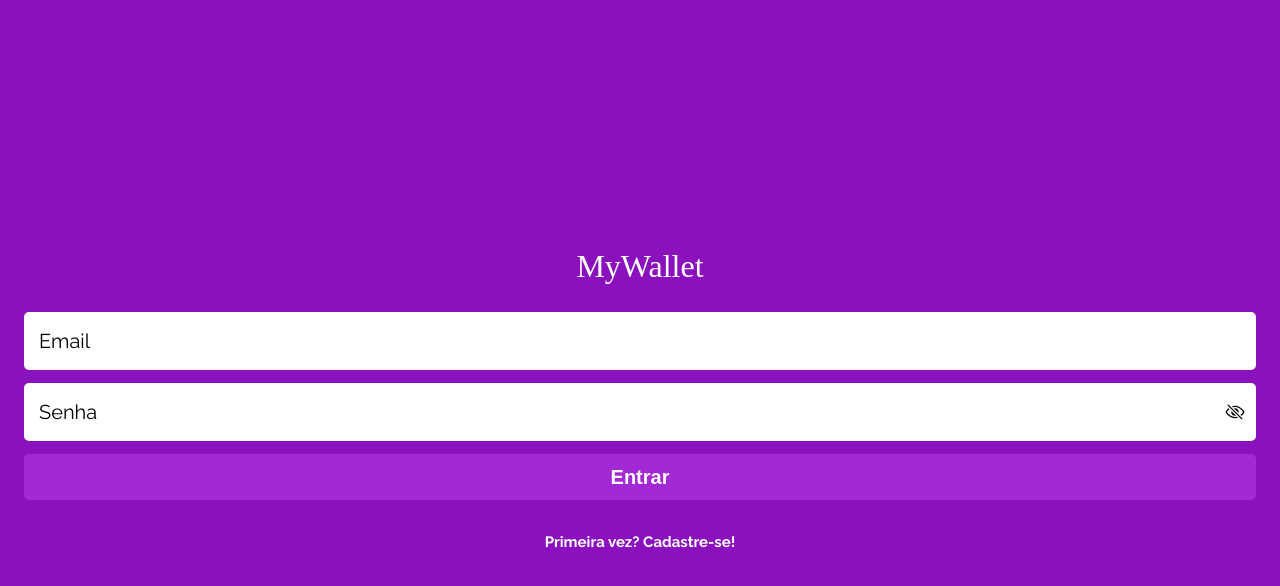
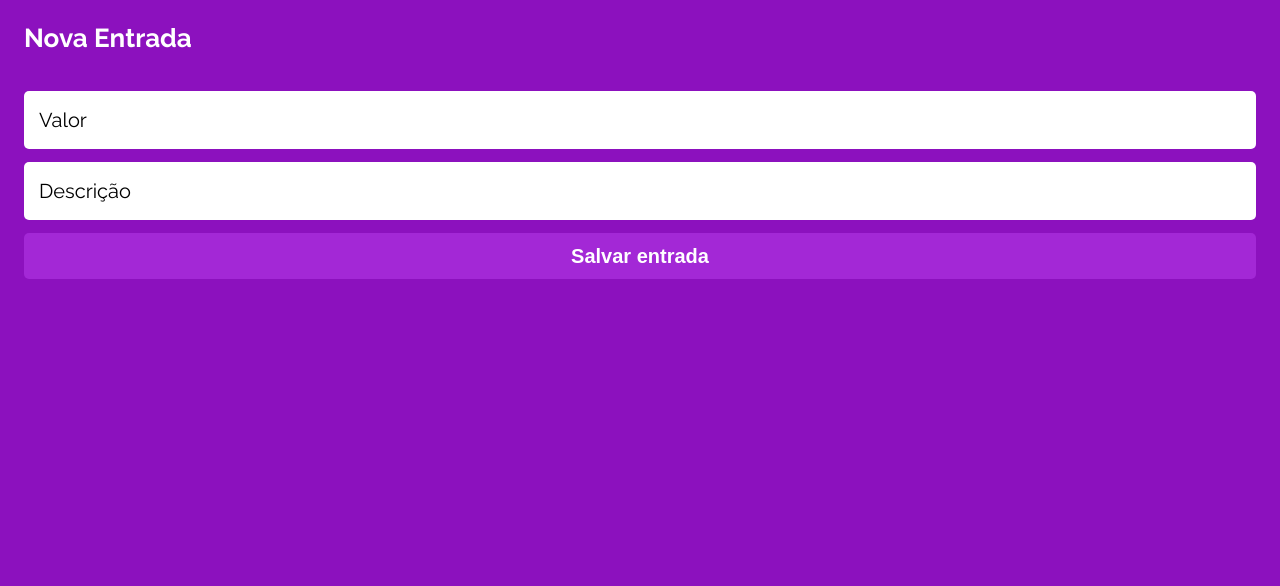
Before and after one commit to matheusnamorim/MyWallet-Front, a React (Create React App) app: page /new-entry in a window 1280 px wide. Shown: the top 586 px of the page. Built offline with nearby package versions, Linux system fonts and the light colour scheme; a web font is replaced by a local one.

Commit message:
Forms de nova entrada

```diff
--- a/src/components/App.js
+++ b/src/components/App.js
@@ -3,6 +3,7 @@ import { BrowserRouter, Routes, Route } from "react-router-dom";
 import Login from './Login/Login';
 import SignUp from "./SignUp/SignUp";
 import HomePage from "./HomePage/HomePage";
+import NewEntry from "./NewEntry/NewEntry";
 
 export default function App(){
 
@@ -14,6 +15,7 @@ return (
                 <Route path="/" element={<Login/>}/>
                 <Route path="/sign-up" element={<SignUp/>}/>
                 <Route path='/home' element={<HomePage/>}/>
+                <Route path='/new-entry' element={<NewEntry/>}/>
                 <Route path="*" element={<Login/>}/>
             </Routes>
         </BrowserRouter>
--- a/src/components/HomePage/HomePage.js
+++ b/src/components/HomePage/HomePage.js
@@ -1,8 +1,9 @@
 import Container from "../../styles/Container";
 import styled from 'styled-components';
-import {AiOutlineExport} from 'react-icons/ai';
+import {AiFillExclamationCircle, AiOutlineExport} from 'react-icons/ai';
 import {AiOutlinePlusCircle} from 'react-icons/ai';
 import {AiOutlineMinusCircle} from 'react-icons/ai';
+import { Link } from "react-router-dom";
 
 export default function HomePage(){
     return (
@@ -11,18 +12,26 @@ export default function HomePage(){
                 <Wrapp>
                     <Header>
                     <h1>Olá, Fulano</h1>
+                    <Link to='/' style={{ textDecoration: 'none' }}>
+                        <Exit>
                             <AiOutlineExport color="white" size='25px'/>
+                        </Exit>
+                    </Link>
                     </Header>
                     <Records>Não há registros de<br/>entrada ou saída</Records>
                     <Btn>
-                        <div>
+                        <NewBtn>
+                            <Link to='/new-entry' style={{ height: '100%', textDecoration: 'none', display: 'flex', flexDirection: 'column', justifyContent: 'space-between' }}>
                                 <AiOutlinePlusCircle color="white" size='25px'/>
                                 <p>Nova<br/>entrada</p>
-                        </div>
-                        <div>
+                            </Link>
+                        </NewBtn>
+                        <NewBtn>
+                            <Link to='/' style={{ height: '100%', textDecoration: 'none', display: 'flex', flexDirection: 'column', justifyContent: 'space-between' }}>
                                 <AiOutlineMinusCircle color="white" size='25px'/>
                                 <p>Nova<br/>saída</p>
-                        </div>
+                            </Link>
+                        </NewBtn>
                     </Btn>
                 </Wrapp>
 
@@ -30,6 +39,10 @@ export default function HomePage(){
         </>
     );
 }
+
+const Exit = styled.div`
+    cursor: pointer;
+`;
 
 const Wrapp = styled.div`
     min-height: 100vh;
@@ -51,10 +64,6 @@ const Header = styled.div`
         margin-bottom: 0;
     }
 
-    ion-icon{
-        font-size: 25px;
-        color: #FFF;
-    }
 `;
 
 const Records = styled.div`
@@ -73,17 +82,15 @@ const Btn = styled.div`
     display: flex;
     align-items: center;
     justify-content: space-between;
+`;
 
-    div{
+const NewBtn = styled.div`
     padding: 10px;
     width: 48%;
     height: 114px;
     border-radius: 5px;
     background-color: #A328D6;
-        display: flex;
-        flex-direction: column;
-        justify-content: space-between;
-    }
+    cursor: pointer;
 
     p{
         font-weight: 700;
--- a/src/components/Login/Login.js
+++ b/src/components/Login/Login.js
@@ -22,7 +22,7 @@ export default function Login(){
         <>
             <Container aligner={true}>
                 <h1>MyWallet</h1>
-                <Form onSubmit={(e) => e.preventDefault()} heigth='90px'>
+                <Form onSubmit={(e) => e.preventDefault()} heigth='90px' padding='24px'>
                     <input type='email' placeholder='Email' required/>
                     <input type={typePassword} placeholder='Senha' required/>
                     <ion-icon onClick={() => showPassword()} name={eye}></ion-icon>
--- /dev/null
+++ b/src/components/NewEntry/NewEntry.js
@@ -0,0 +1,26 @@
+import Container from "../../styles/Container";
+import Form from "../../styles/Form";
+import styled from 'styled-components';
+
+export default function NewEntry(){
+    return (
+        <>
+            <Container padding={true}>
+                <Title>Nova Entrada</Title>
+                <Form onSubmit={(e) => e.preventDefault()}>
+                    <input type='text' placeholder='Valor' required/>
+                    <input type='text' placeholder='Descrição' required/>
+                    <button>Salvar entrada</button>
+                </Form>
+            </Container>
+        </>
+    );
+}
+
+const Title = styled.h2`
+    margin: 25px 0 40px 0;
+    font-size: 26px;
+    font-family: 'Raleway', sans-serif;
+	font-weight: 700;
+    color: #FFF;
+`;
--- a/src/components/SignUp/SignUp.js
+++ b/src/components/SignUp/SignUp.js
@@ -23,7 +23,7 @@ export default function SignUp(){
         <>
             <Container aligner={true}>
                 <h1>MyWallet</h1>
-                <Form onSubmit={(e) => e.preventDefault()} heigth='165px'>
+                <Form onSubmit={(e) => e.preventDefault()} heigth='165px' padding='24px'>
                     <input type='text' placeholder='Nome' required/>
                     <input type='email' placeholder='Email' required/>
                     <input type={typePassword} placeholder='Senha' required/>
--- a/src/styles/Form.js
+++ b/src/styles/Form.js
@@ -1,11 +1,11 @@
 import styled from 'styled-components';
 
-export default function Form({children, heigth,...otherprops}){
-    return <Wrapp heigth={heigth} {...otherprops}>{children}</Wrapp>;
+export default function Form({children, padding, heigth,...otherprops}){
+    return <Wrapp heigth={heigth} padding={padding} {...otherprops}>{children}</Wrapp>;
 }
 
 const Wrapp = styled.form`
-    padding: 0 24px;
+    padding: 0 ${props => props.padding};
     width: 100%;
     display: flex;
     flex-direction: column;
```
Lines whose indentation alone changed are shown as unchanged.
